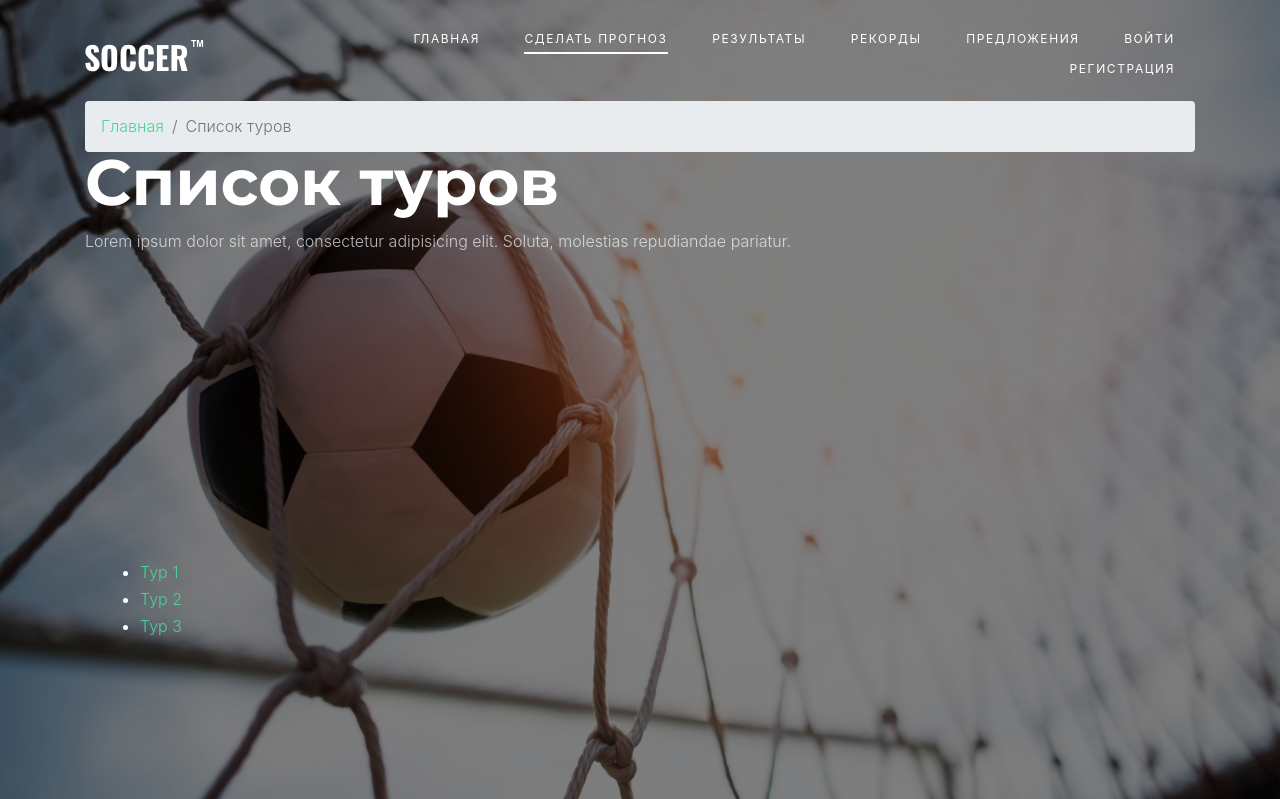
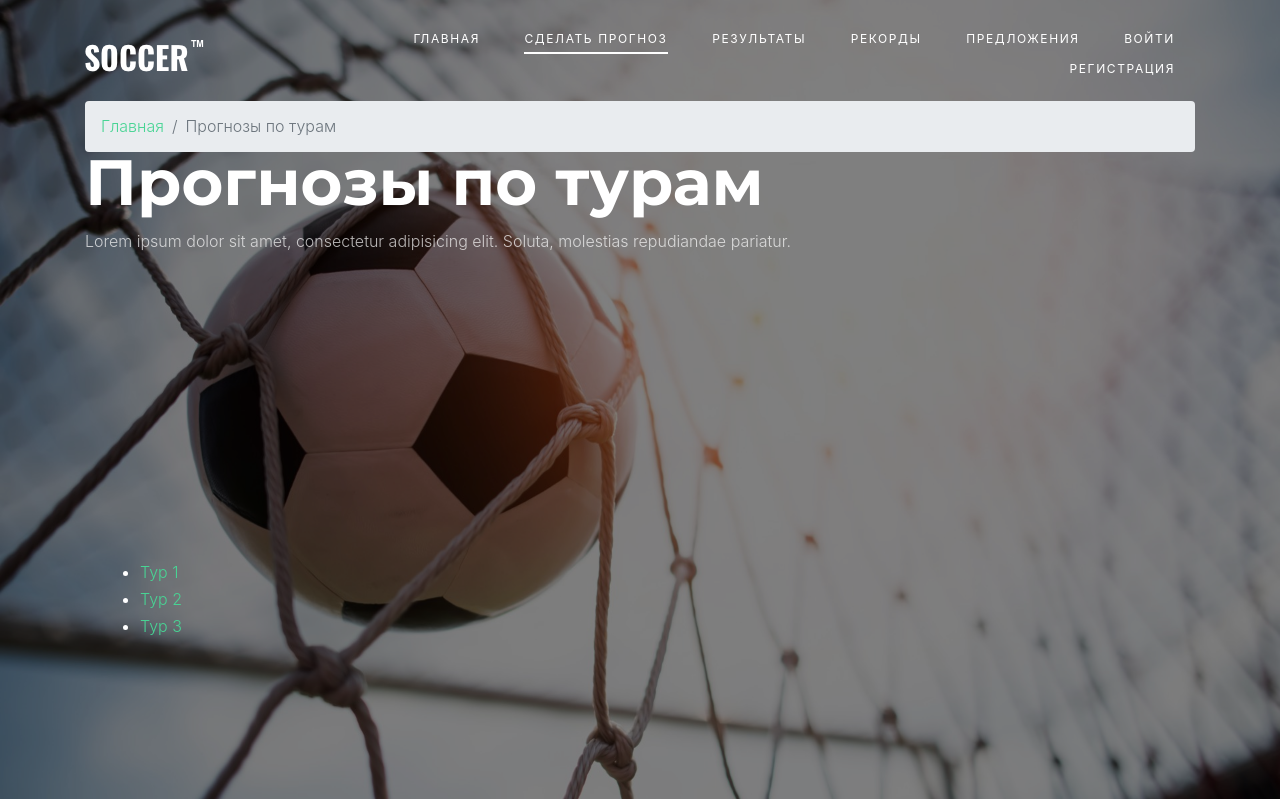
Before and after one commit to SkoblikovAlexey/Football-experts, a Flask app: page /predictions in a window 1280 px wide. Shown: the top 799 px of the page. Run offline with Flask 3, Linux system fonts and the light colour scheme; parts of the project's set-up code (start-up, migrations or seed data) failed here and were passed over; some libraries are stand-ins or nearby versions; some web fonts are replaced.

Commit message:
Добавляет незначительное редактирование заголовков в шаблонах и вью

```diff
--- a/app/ext/prediction/views/__init__.py
+++ b/app/ext/prediction/views/__init__.py
@@ -5,12 +5,12 @@ prediction = Blueprint("prediction", __name__, template_folder="templates")
 
 @prediction.get("")
 def list():
-    g.breadcrumbs = [{"title": "Список туров"}]
+    g.breadcrumbs = [{"title": "Прогнозы по турам"}]
     tours_list = [1, 2, 3]
     return render_template("prediction/list.j2", tours=tours_list)
 
 
 @prediction.get("/<int:tour_id>")
 def item(tour_id):
-    g.breadcrumbs = [{"controller": ".list", "title": "Список туров"}, {"title": f"Прогноз на {tour_id} тур"}]
+    g.breadcrumbs = [{"controller": ".list", "title": "Прогнозы по турам"}, {"title": f"Прогноз на {tour_id} тур"}]
     return render_template("prediction/item.j2", tour_id=tour_id)
--- a/app/templates/prediction/list.j2
+++ b/app/templates/prediction/list.j2
@@ -4,7 +4,7 @@
 {% set page = "prediction.list" %}
 
 {% block title %}
-  <h1 class="text-white">Список туров</h1>
+  <h1 class="text-white">Прогнозы по турам</h1>
   <p>Lorem ipsum dolor sit amet, consectetur adipisicing elit. Soluta, molestias repudiandae pariatur.</p>
 {% endblock title %}
 
--- a/app/templates/result/item.j2
+++ b/app/templates/result/item.j2
@@ -5,7 +5,6 @@
 {% block title %}
   <div class="col-lg-5 ml-auto">
     <h1 class="text-white">Результаты {{ tour_id }} тура</h1>
-    <p>Lorem ipsum dolor sit amet, consectetur adipisicing elit. Soluta, molestias repudiandae pariatur.</p>
   </div>
 {% endblock title %}
 
--- a/app/templates/result/list.j2
+++ b/app/templates/result/list.j2
@@ -5,7 +5,6 @@
 
 {% block title %}
   <h1 class="text-white">Результаты по турам</h1>
-  <p>Lorem ipsum dolor sit amet, consectetur adipisicing elit. Soluta, molestias repudiandae pariatur.</p>
 {% endblock title %}
 
 {% block content %}
```
